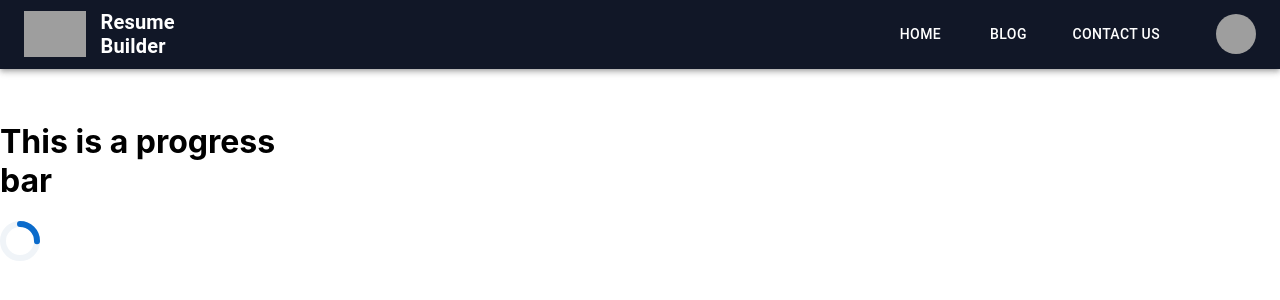
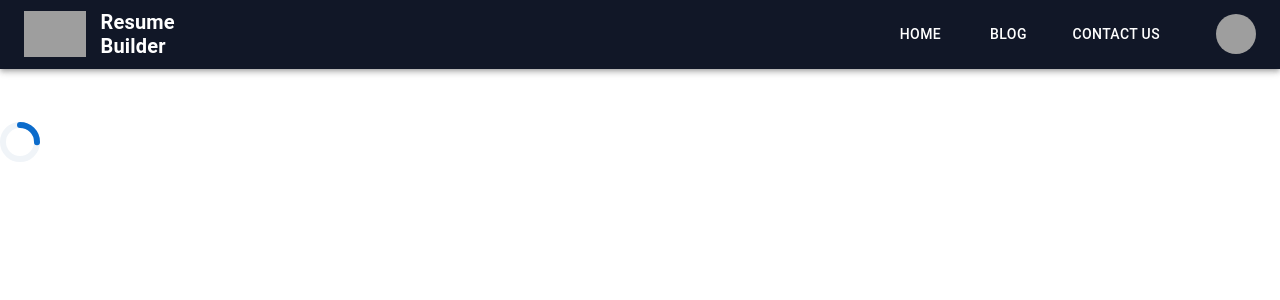
Before and after one commit to CSI-VIT-AP/CSI-Resume-Builder-Old, a React (Create React App) app: page /Home in a window 1280 px wide. Shown: the top 300 px of the page. Built offline with nearby package versions, Linux system fonts and the light colour scheme; grey boxes are pictures that could not be loaded.

Commit message:
changes done

```diff
--- a/src/components/ProgressBar.js
+++ b/src/components/ProgressBar.js
@@ -3,7 +3,7 @@ import CircularProgress from '@mui/joy/CircularProgress';
 const ProgressBar = () => {
     return (
         <>
-        <h1>This is a progress bar</h1>
+        <h1></h1>
         <CircularProgress determinate value={25} />
 
         </>
```
